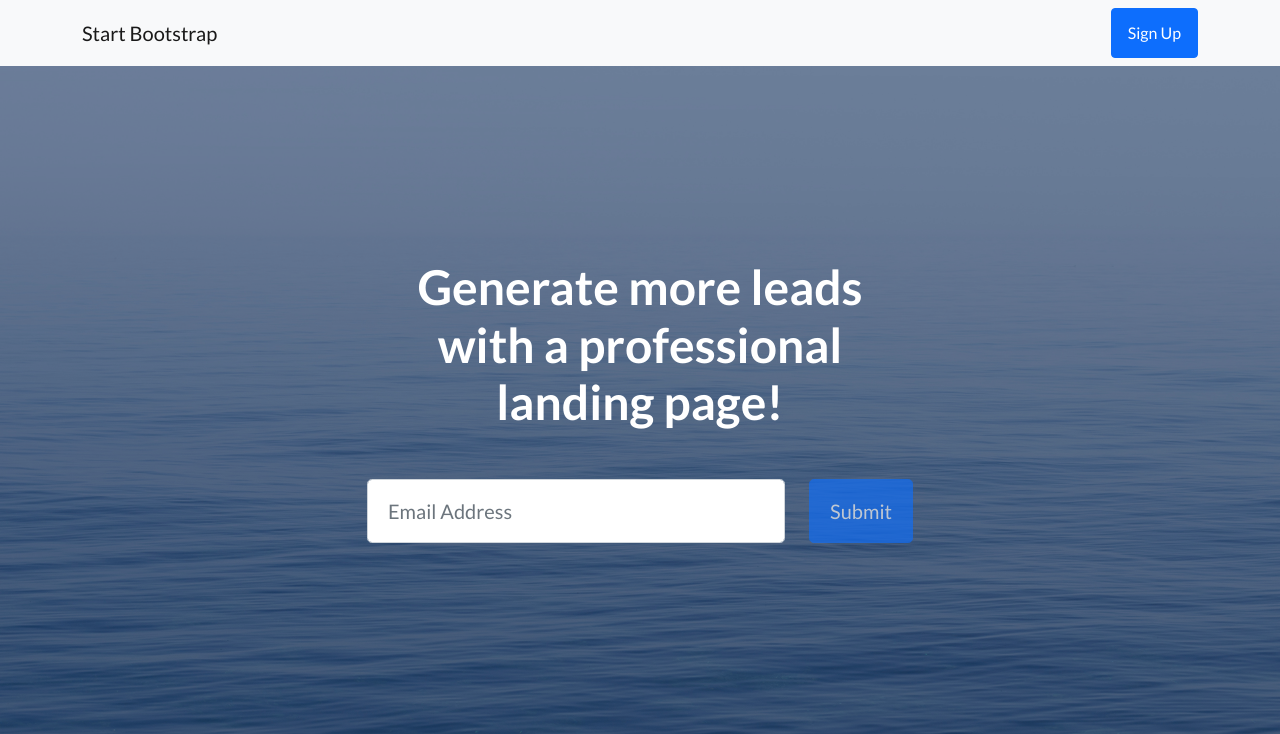
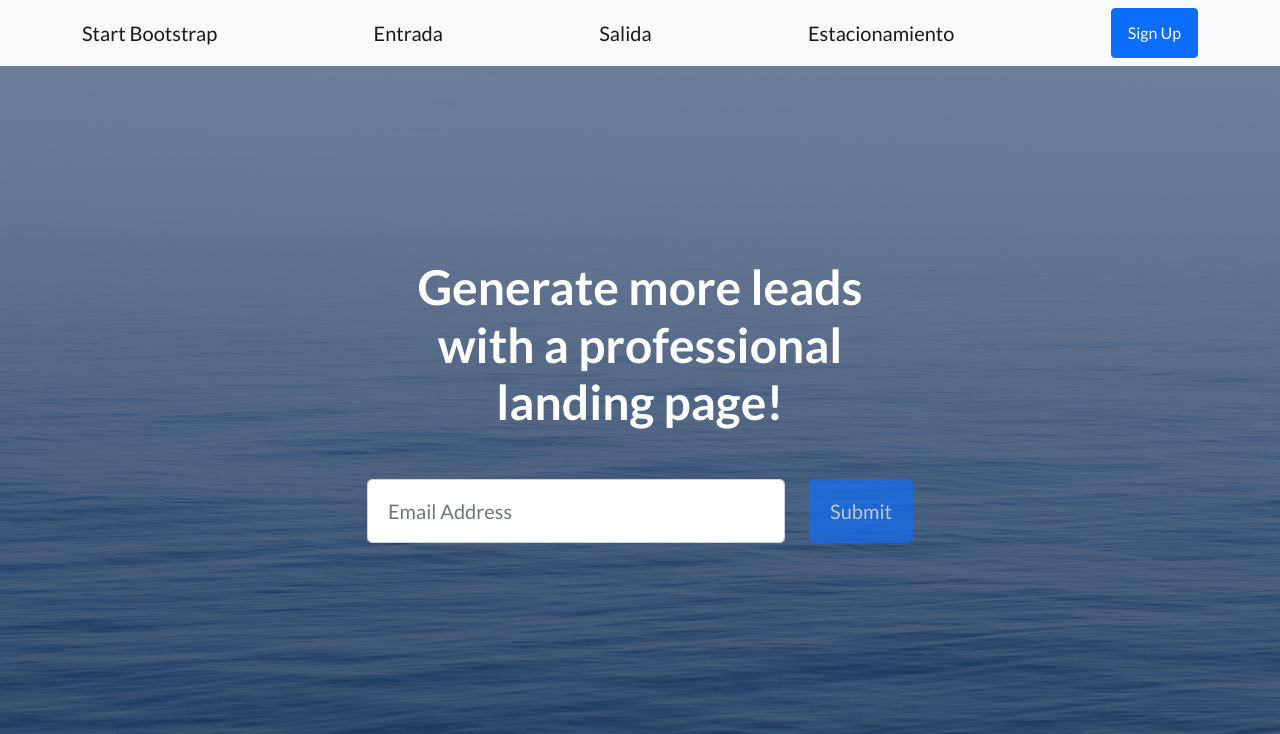
Before and after one commit to Seba-Galli/ProyectoFinal, a Django app: page /MiApp/ in a window 1280 px wide. Shown: the top 734 px of the page. Run offline with Django 4.2, Linux system fonts and the light colour scheme; some libraries are stand-ins or nearby versions.

Commit message:
mejorando el template

```diff
--- a/MiApp/urls.py
+++ b/MiApp/urls.py
@@ -3,7 +3,7 @@ from MiApp.views import entrada, estacionamiento, salida, inicio
 
 urlpatterns = [
     path('', inicio),
-    path('estacionamiento/', estacionamiento),
-    path('entrada/', entrada),
-    path('salida/', salida),
+    path('estacionamiento/', estacionamiento, name='AppEstacionamiento'),
+    path('entrada/', entrada, name='AppEntrada'),
+    path('salida/', salida, name='AppSalida'),
 ]
--- a/templates/index.html
+++ b/templates/index.html
@@ -8,7 +8,7 @@
         <meta name="author" content="" />
         <title>Landing Page - Start Bootstrap Theme</title>
         <!-- Favicon-->
-        <link rel="icon" type="image/x-icon" href="assets/favicon.ico" />
+        <link rel="icon" type="image/x-icon" href="{% static 'assets/favicon.ico' %}" />
         <!-- Bootstrap icons-->
         <link href="https://cdn.jsdelivr.net/npm/bootstrap-icons@1.5.0/font/bootstrap-icons.css" rel="stylesheet" type="text/css" />
         <!-- Google fonts-->
@@ -21,6 +21,9 @@
         <nav class="navbar navbar-light bg-light static-top">
             <div class="container">
                 <a class="navbar-brand" href="#!">Start Bootstrap</a>
+                <a class="navbar-brand" href="{% url 'AppEntrada' %}">Entrada</a>
+                <a class="navbar-brand" href="{% url 'AppSalida' %}">Salida</a>
+                <a class="navbar-brand" href="{% url 'AppEstacionamiento' %}">Estacionamiento</a>
                 <a class="btn btn-primary" href="#signup">Sign Up</a>
             </div>
         </nav>
@@ -104,7 +107,7 @@
         <section class="showcase">
             <div class="container-fluid p-0">
                 <div class="row g-0">
-                    <div class="col-lg-6 order-lg-2 text-white showcase-img" style="background-image: url('assets/img/bg-showcase-1.jpg')"></div>
+                    <div class="col-lg-6 order-lg-2 text-white showcase-img" style="background-image: url({% static 'assets/img/bg-showcase-1.jpg' %})"></div>
                     <div class="col-lg-6 order-lg-1 my-auto showcase-text">
                         <h2>Fully Responsive Design</h2>
                         <p class="lead mb-0">When you use a theme created by Start Bootstrap, you know that the theme will look great on any device, whether it's a phone, tablet, or desktop the page will behave responsively!</p>
@@ -133,7 +136,7 @@
                 <div class="row">
                     <div class="col-lg-4">
                         <div class="testimonial-item mx-auto mb-5 mb-lg-0">
-                            <img class="img-fluid rounded-circle mb-3" src="assets/img/testimonials-1.jpg" alt="..." />
+                            <img class="img-fluid rounded-circle mb-3" src="{% static 'assets/img/testimonials-1.jpg' %}" alt="..." />
                             <h5>Margaret E.</h5>
                             <p class="font-weight-light mb-0">"This is fantastic! Thanks so much guys!"</p>
                         </div>
```
Also changed, not shown: db.sqlite3.
